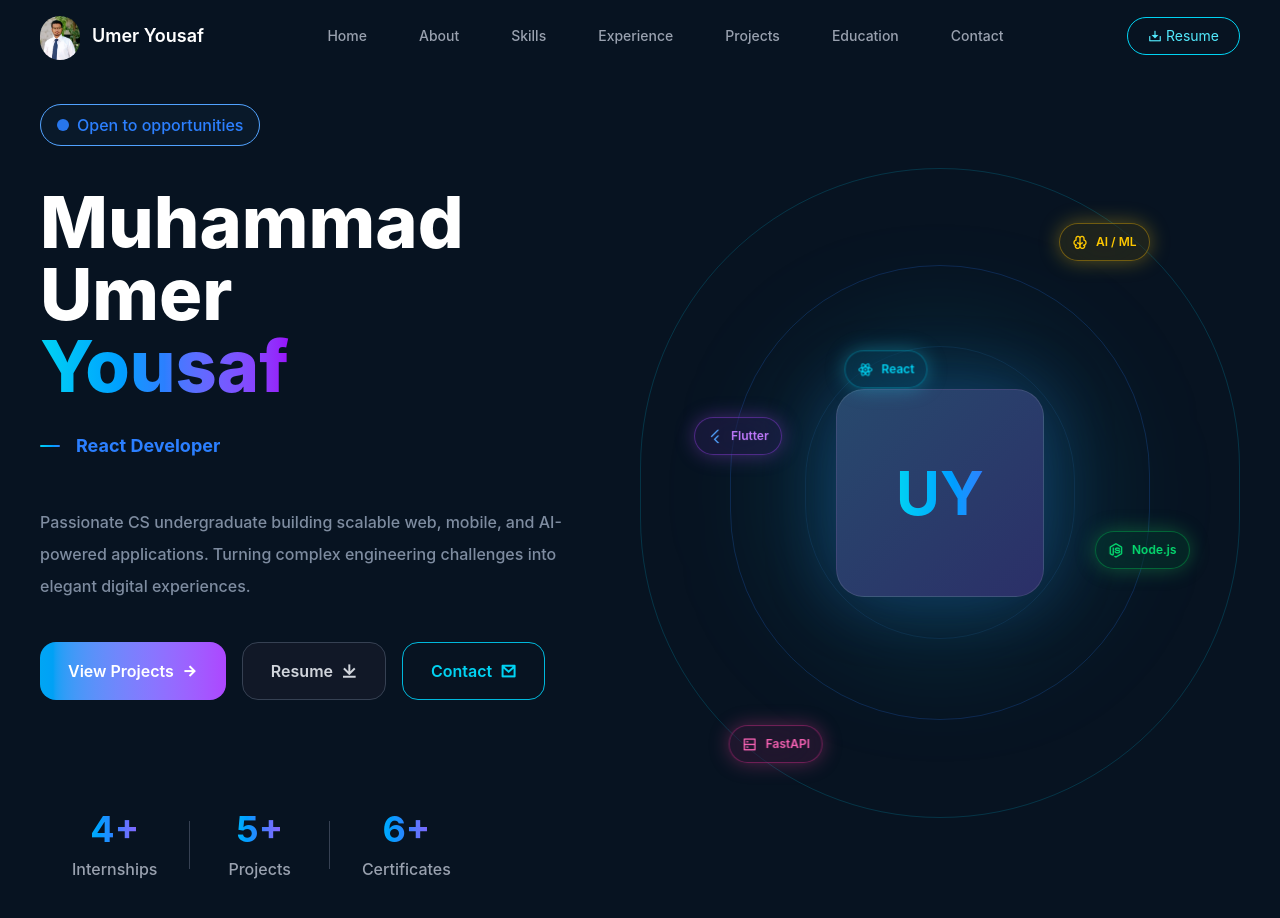
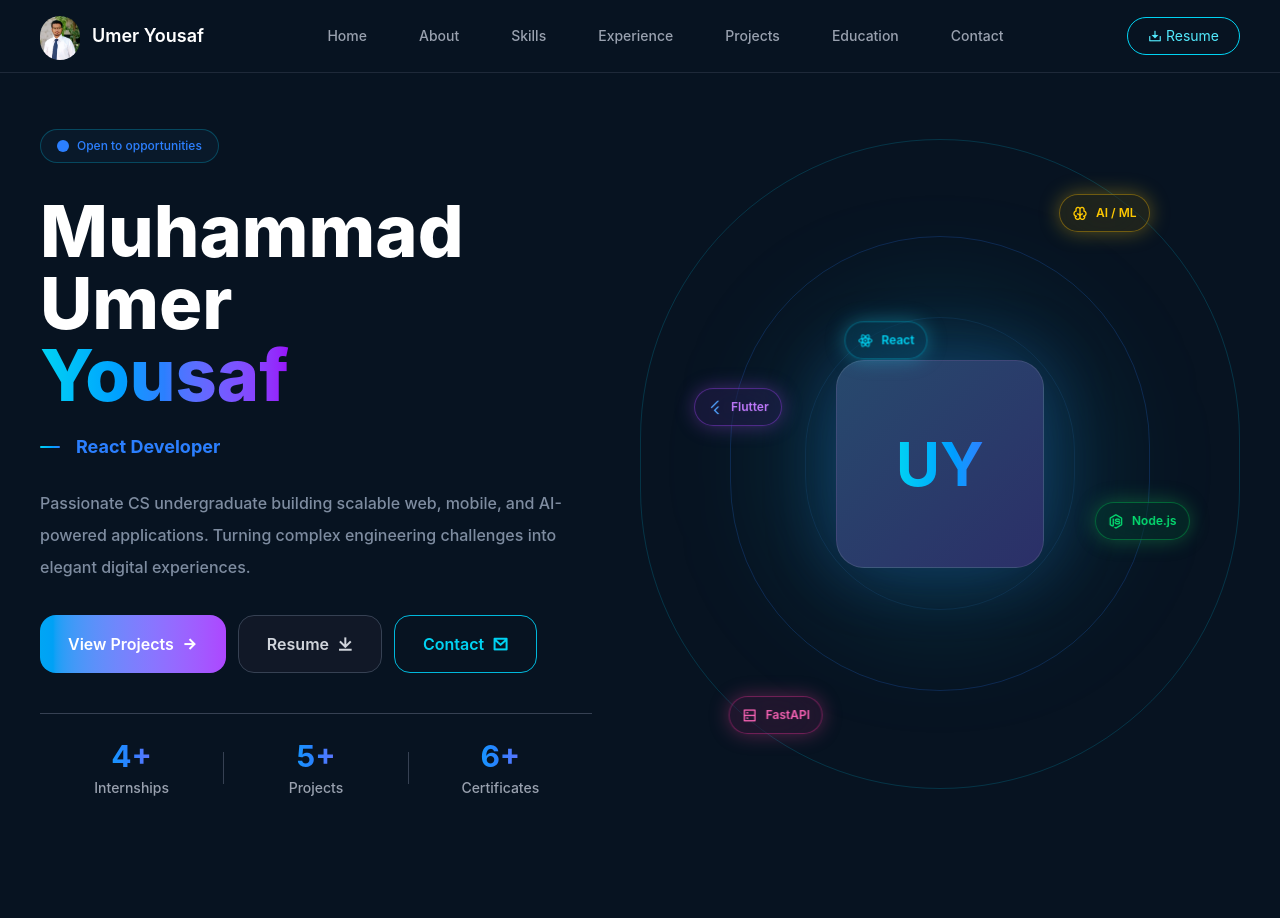
Before and after one commit to umerdev07/react-My-Personal-Portfolio, a React (Vite) app: page / in a window 1280 px wide. Shown: the top 918 px of the page. Built offline with nearby package versions, Linux system fonts and the light colour scheme.

Commit message:
Fix navbar mobile menu overlay and resolve JSX syntax errors

```diff
--- a/src/componets/Section1Components/leftContent/HeroButton.jsx
+++ b/src/componets/Section1Components/leftContent/HeroButton.jsx
@@ -2,32 +2,37 @@ import Button from "./Button";
 import "remixicon/fonts/remixicon.css";
 
 function HeroButtons() {
-  const handleProjects = () => {
-    alert("Projects Button Clicked");
-  };
+  const handleProjects = () => alert("Projects Button Clicked");
+  const handleResume = () => alert("Resume Button Clicked");
+  const handleContact = () => alert("Contact Button Clicked");
 
-  const handleResume = () => {
-    alert("Resume Button Clicked");
-  };
-
-  const handleContact = () => {
-    alert("Contact Button Clicked");
-  };
   return (
-    <div className="flex gap-4">
-      <Button onClick={handleProjects} variant="primary" icon={<i className="ri-arrow-right-line"></i>}>
+    <div className="flex flex-wrap gap-3">
+      <Button
+        onClick={handleProjects}
+        variant="primary"
+        icon={<i className="ri-arrow-right-line shrink-0"></i>}
+      >
         View Projects
       </Button>
 
-      <Button onClick={handleResume} variant="secondary" icon={<i className="ri-download-line"></i>}>
+      <Button
+        onClick={handleResume}
+        variant="secondary"
+        icon={<i className="ri-download-line shrink-0"></i>}
+      >
         Resume
       </Button>
 
-      <Button onClick={handleContact} variant="outline" icon={<i className="ri-mail-line"></i>}>
+      <Button
+        onClick={handleContact}
+        variant="outline"
+        icon={<i className="ri-mail-line shrink-0"></i>}
+      >
         Contact
       </Button>
     </div>
   );
 }
 
-export default HeroButtons
+export default HeroButtons;
--- a/src/componets/Section1Components/leftContent/HeroState.jsx
+++ b/src/componets/Section1Components/leftContent/HeroState.jsx
@@ -2,36 +2,25 @@ import React from "react";
 
 const HeroState = () => {
   const stats = [
-    {
-      number: "4+",
-      label: "Internships",
-    },
-    {
-      number: "5+",
-      label: "Projects",
-    },
-    {
-      number: "6+",
-      label: "Certificates",
-    },
+    { number: "4+", label: "Internships" },
+    { number: "5+", label: "Projects" },
+    { number: "6+", label: "Certificates" },
   ];
 
   return (
-    <div className="flex justify-between items-center w-full mt-8">
+    <div className="flex items-center w-full">
       {stats.map((item, index) => (
         <React.Fragment key={index}>
-          <div className="flex-1 text-center px-2 sm:px-4 md:px-6 lg:px-8">
-            <h2 className="text-2xl sm:text-3xl md:text-4xl font-bold bg-gradient-to-r from-cyan-400 via-blue-500 to-purple-500 bg-clip-text text-transparent">
+          <div className="flex-1 text-center px-2">
+            <h2 className="text-2xl sm:text-3xl font-bold bg-gradient-to-r from-cyan-400 via-blue-500 to-purple-500 bg-clip-text text-transparent">
               {item.number}
             </h2>
-
-            <p className="mt-1 sm:mt-2 text-xs sm:text-sm md:text-base text-gray-400 font-medium">
+            <p className="mt-1 text-xs sm:text-sm text-gray-400 font-medium">
               {item.label}
             </p>
           </div>
-
           {index !== stats.length - 1 && (
-            <div className="h-8 sm:h-10 md:h-12 w-px bg-gray-700"></div>
+            <div className="h-8 w-px bg-gray-700 shrink-0"></div>
           )}
         </React.Fragment>
       ))}
--- a/src/componets/Section1Components/navbar/MobileMenu.jsx
+++ b/src/componets/Section1Components/navbar/MobileMenu.jsx
@@ -1,23 +1,27 @@
-import React from 'react'
+import React from 'react';
 
-const MobileMenu = (props) => {
+const MobileMenu = ({ navItems, setMenuOpen }) => {
   return (
-        <div className="md:hidden px-10 pb-4 flex flex-col gap-3 text-gray-300">
-            {props.navItems.map((item) => (
+    <div className="px-6 pb-6 flex flex-col gap-3 text-gray-300">
+
+      {navItems.map((item) => (
         <a
           key={item}
           href="#"
-                    className="py-2 border-b border-gray-800"
+          onClick={() => setMenuOpen(false)}
+          className="py-3 border-b border-gray-800 hover:text-cyan-400 transition"
         >
           {item}
         </a>
       ))}
 
-            <button className="group relative overflow-hidden border border-cyan-400 rounded-full px-5 py-2 text-cyan-300 text-sm hover:bg-white/10 hover:backdrop-blur-lg hover:scale-95 cursor-pointer transition-all duration-300">
+      {/* Resume Button */}
+      <button className="mt-4 group relative overflow-hidden border border-cyan-400 rounded-full px-5 py-2 text-cyan-300 text-sm hover:bg-white/10 transition-all duration-300">
         <i className="ri-download-2-line mr-1"></i>
         Resume
       </button>
-        </div>)
-}
+    </div>
+  );
+};
 
-export default MobileMenu
+export default MobileMenu;
--- a/src/componets/Section1Components/navbar/Navbar.jsx
+++ b/src/componets/Section1Components/navbar/Navbar.jsx
@@ -1,6 +1,6 @@
 import 'remixicon/fonts/remixicon.css';
 import React, { useState } from 'react';
-import Logo from './Logo'
+import Logo from './Logo';
 import NavItems from './NavItems';
 import Resumebtn from './Resumebtn';
 import MobileMenu from './MobileMenu';
@@ -19,33 +19,39 @@ const Navbar = () => {
   ];
 
   return (
-    <nav className="bg-[#071321] w-full border-gray-800">
-      <div className="max-w-7xl mx-auto flex items-center justify-between px-10 py-4">
+    <nav className="relative w-full bg-[#071321] border-b border-gray-800">
 
-        {/* Logo */}
+      {/* Main Row */}
+      <div className="flex items-center justify-between px-6 py-4 md:px-10">
+
         <Logo />
 
-        {/* Desktop Menu */}
-        <NavItems navItems={navItems}/>
+        <div className="hidden md:flex">
+          <NavItems navItems={navItems} />
+        </div>
 
-        {/* Resume Button (Desktop) */}
+        <div className="hidden md:block">
           <Resumebtn />
+        </div>
 
-        {/* Mobile Button */}
-        <div className="md:hidden">
         <button
+          className="md:hidden text-white text-2xl"
           onClick={() => setMenuOpen(!menuOpen)}
-            className="text-white text-2xl"
         >
           <i className={menuOpen ? "ri-close-line" : "ri-menu-3-line"}></i>
         </button>
       </div>
-      </div>
 
       {/* Mobile Menu */}
       {menuOpen && (
-        <MobileMenu navItems={navItems}/>
+        <div className="absolute top-full left-0 w-full z-50 bg-[#071321] border-t border-gray-800">
+          <MobileMenu
+            navItems={navItems}
+            setMenuOpen={setMenuOpen}
+          />
+        </div>
       )}
+
     </nav>
   );
 };
--- a/src/pages/section1/LeftContent.jsx
+++ b/src/pages/section1/LeftContent.jsx
@@ -1,71 +1,75 @@
-import { inertia } from 'framer-motion';
 import React from 'react';
-import { useState, useEffect } from 'react'
+import { useState, useEffect } from 'react';
 import HeroButton from "../../componets/Section1Components/leftContent/HeroButton";
 import HeroState from '../../componets/Section1Components/leftContent/HeroState';
+
 const LeftContent = () => {
-
-    const texts = ["CS Graduate", "React Developer", "Flutter Developer", "AI Enthusiast"]
-    const [index, setIndex] = useState(0)
-    const [animate, setAnimate] = useState(false)
+  const texts = ["CS Graduate", "React Developer", "Flutter Developer", "AI Enthusiast"];
+  const [index, setIndex] = useState(0);
+  const [animate, setAnimate] = useState(false);
 
   useEffect(() => {
     const interval = setInterval(() => {
-            setAnimate(true)
+      setAnimate(true);
       setTimeout(() => {
-                setIndex((prev) => (prev + 1) % texts.length)
+        setIndex((prev) => (prev + 1) % texts.length);
         setAnimate(false);
       }, 1000);
     }, 3000);
     return () => clearInterval(interval);
   }, []);
 
+  return (
+    <div className="w-full md:w-1/2 flex flex-col items-start text-left px-4 sm:px-6 lg:px-0 py-6">
 
-    return (
-        <div className="w-full md:w-1/2 flex flex-col items-center md:items-start text-center md:text-left">
-            <div className="flex items-center gap-2 bg-[#09192a] border border-blue-400 px-4 py-2 rounded-full w-fit">
-
-                <div className="w-3 h-3 rounded-full bg-blue-500 shadow-[0_0_12px_4px_rgba(34, 165, 197, 0.8)] animate-pulse">
-                    <div className="w-3 h-3 rounded-full bg-blue-500 shadow-[0_0_12px_4px_rgba(34, 165, 197, 0.8)] animate-ping"></div>
+      {/* Open to opportunities badge */}
+      <div className="flex items-center gap-2 bg-[#09192a] border border-cyan-500/30 rounded-full px-4 py-2 w-fit">
+        <div className="relative w-3 h-3">
+          <div className="absolute inset-0 rounded-full bg-blue-500 animate-ping opacity-75"></div>
+          <div className="w-3 h-3 rounded-full bg-blue-500"></div>
+        </div>
+        <p className="text-xs font-medium text-blue-500">Open to opportunities</p>
       </div>
 
-                <p className="text-xsm font-medium text-blue-500">
-                    Open to opportunities
-                </p>
+      {/* Name */}
+      <div className="mt-8">
+        <h1 className="font-extrabold leading-none text-4xl sm:text-5xl md:text-6xl lg:text-7xl text-white">
+          Muhammad <br />
+          <span>Umer</span> <br />
+          <span className="bg-gradient-to-r font-poppins from-cyan-400 via-blue-500 to-purple-600 text-transparent bg-clip-text">
+            Yousaf
+          </span>
+        </h1>
+      </div>
 
-
-            </div>
-            {/* Name Title */}
-            <div className='mt-10'>
-                <h1 className='text-5xl sm:text-6xl lg:text-7xl text-white font-extrabold'>Muhammad <br /> <span>Umer</span> <br /><span className='bg-gradient-to-r font-poppins from-cyan-400 via-blue-500 to-purple-600 text-transparent bg-clip-text'>Yousaf</span></h1>
-            </div>
-            <br />
-            <div className="flex items-center gap-4 overflow-hidden min-h-10">
-                <div className="w-5 h-[2px] bg-gradient-to-r from-cyan-400 to-blue-500 rounded-full"></div>
-
-                <h1
-                    className={`text-lg font-bold text-blue-500/100 transition-all duration-700 ease-in-out ${animate
-                        ? "-translate-y-full opacity-0"
-                        : "translate-y-0 opacity-100"
+      {/* Animated role */}
+      <div className="flex items-center gap-4 overflow-hidden min-h-10 mt-4">
+        <div className="w-5 h-[2px] bg-gradient-to-r from-cyan-400 to-blue-500 rounded-full shrink-0"></div>
+        <h2
+          className={`text-lg font-bold text-blue-500 transition-all duration-700 ease-in-out ${
+            animate ? "-translate-y-full opacity-0" : "translate-y-0 opacity-100"
           }`}
         >
           {texts[index]}
-                </h1>
+        </h2>
       </div>
 
-            <div className="mt-5">
-                <p className="mt-5 max-w-xl text-[#7e8ca0] font-medium leading-8 px-4 md:px-0">
+      {/* Description */}
+      <p className="mt-5 max-w-xl text-[#7e8ca0] font-medium leading-8">
         Passionate CS undergraduate building scalable web, mobile, and AI-powered applications.
         Turning complex engineering challenges into elegant digital experiences.
-                </p>            </div>
+      </p>
 
-            <div className='mt-10 mb-10'>
+      {/* Buttons */}
+      <div className="mt-8 mb-10 w-full">
         <HeroButton />
       </div>
-            <div className="flex flex-wrap justify-center md:justify-start gap-3">
-                <hr className="border-gray-700 mb-6" />
+
+      {/* Stats */}
+      <div className="w-full border-t border-gray-700 pt-6">
         <HeroState />
       </div>
+
     </div>
   );
 };
--- a/src/pages/section1/Section1.jsx
+++ b/src/pages/section1/Section1.jsx
@@ -10,5 +10,4 @@ const Section1 = () => {
     </div>
   )
 }
-
 export default Section1
```
Lines whose indentation alone changed are shown as unchanged.
